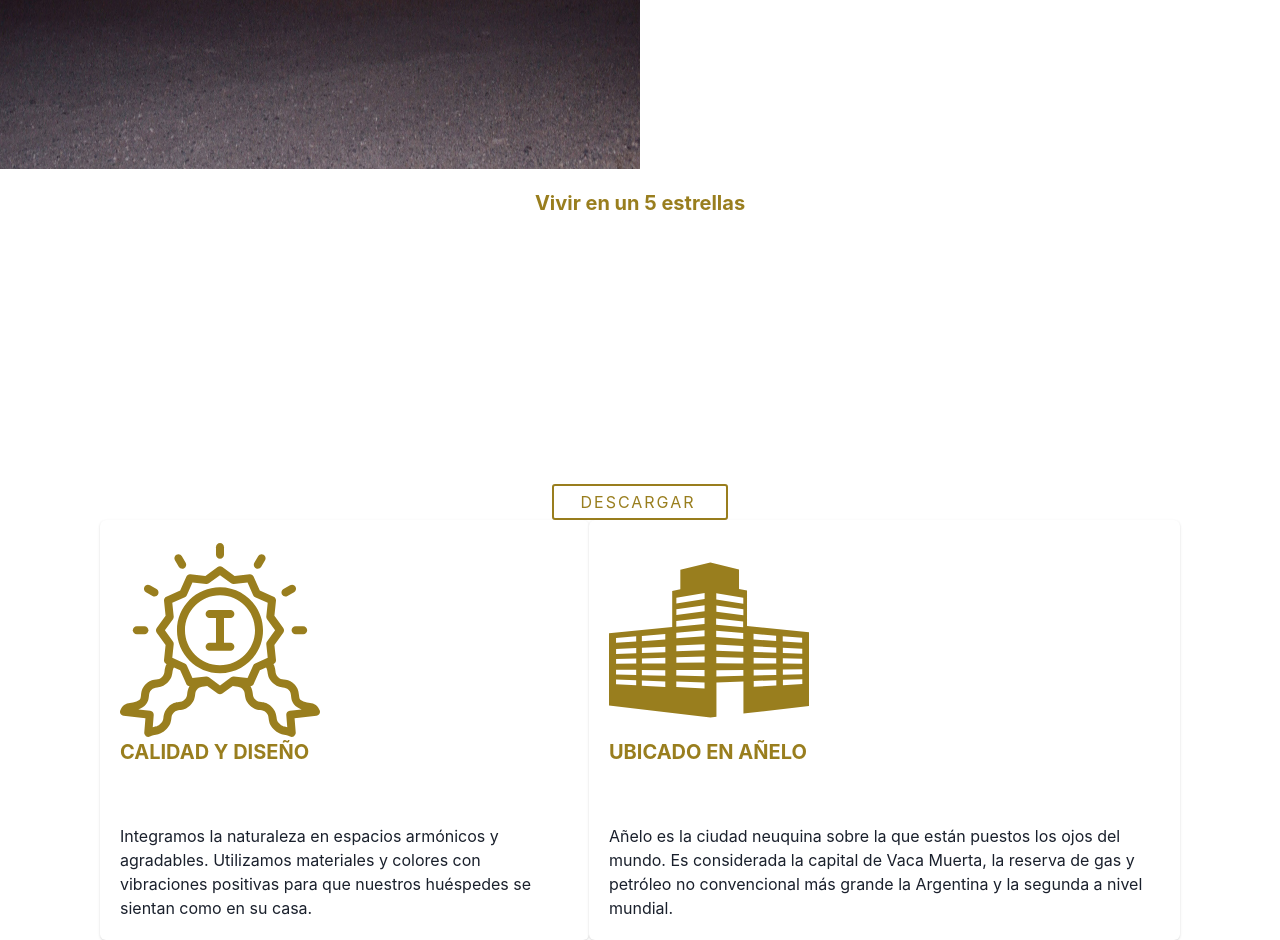
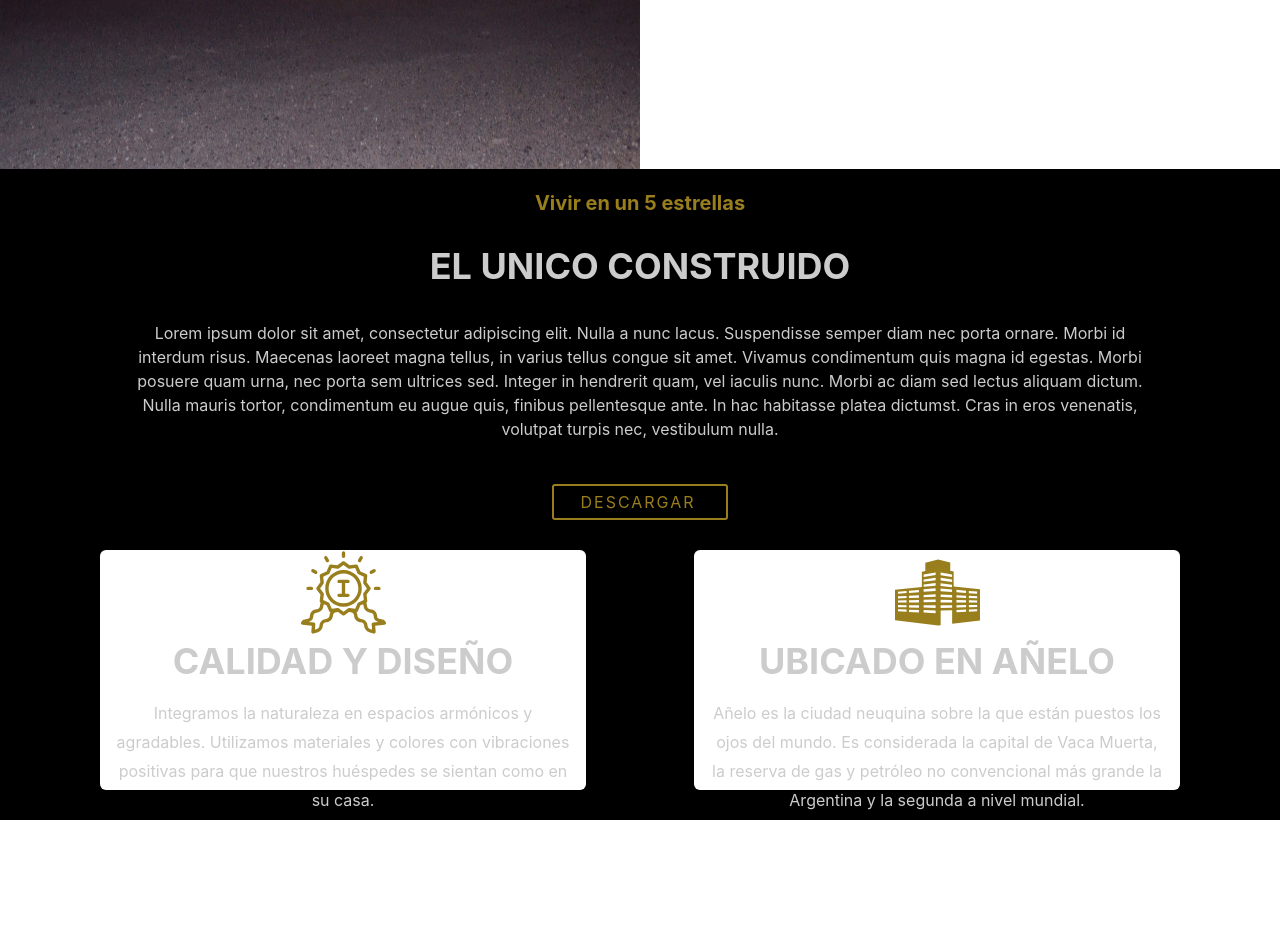
Before and after one commit to Cocahuana/eco-hotel, a React (Create React App) app: page / in a window 1280 px wide. Shown: the part 1351-2291 px from the top of the page. After the commit the page ends 2171 px from the top, so only its background shows below. Built offline with nearby package versions, Linux system fonts and the light colour scheme.

Commit message:
Feat: Custom Cards add 2 props: width and heigth

```diff
--- a/src/Pages/Home/components/ValueProposal/CustomCard.jsx
+++ b/src/Pages/Home/components/ValueProposal/CustomCard.jsx
@@ -1,23 +1,63 @@
-import { Card, CardHeader, CardBody, Text, Image } from "@chakra-ui/react";
-import GoldHeading from "../../../../components/Heading/GoldHeading";
+import {
+	Card,
+	CardHeader,
+	CardBody,
+	Text,
+	Image,
+	Heading,
+	Flex,
+	Container,
+} from "@chakra-ui/react";
 function CustomCard(props) {
-	const { icon, title, description } = props;
+	const { icon, title, description, textColor, width, heigth } = props;
 	return (
 		<>
-			<Card>
+			{/* We use ?? to say that when textColor is null, then use black as text color, otherwise, receive the textColor value by props */}
+			<Card
+				color={textColor ?? "black"}
+				w={width ?? "full"}
+				h={heigth ?? "100%"}
+			>
+				<Flex
+					flexDirection={"column"}
+					align='center'
+					justifyContent='center'
+				>
+					<Image
+						src={icon ?? console.log("Not Image")}
+						alt={title + "icon"}
+						h='85px'
+						w='85px'
+					/>
+					<Heading as='h4' mt='5px'>
+						{title ?? "Not title Assigned"}
+					</Heading>
+					<Container
+						textAlign='center'
+						lineHeight={"1.8em"}
+						overflowWrap='break-word'
+						mx='1em'
+						mt='1rem'
+					>
+						{description ?? "Not Description Assigned"}
+					</Container>
+				</Flex>
+			</Card>
+
+			{/* <Card color={textColor ?? "black"}>
 				<CardHeader>
 					<Image
-						src={icon}
+						src={icon ?? console.log("Not Image")}
 						alt={title + "icon"}
-						h='200px'
-						w='200px'
+						h='85px'
+						w='85px'
 					/>
-					<GoldHeading title={title} />
+					<Heading as='h4'>{title ?? "Not title Assigned"}</Heading>
 				</CardHeader>
 				<CardBody>
-					<Text>{description}</Text>
+					<Text>{description ?? "Not Description Assigned"}</Text>
 				</CardBody>
-			</Card>
+			</Card> */}
 		</>
 	);
 }
--- a/src/Pages/Home/components/ValueProposal/ValueProposal.jsx
+++ b/src/Pages/Home/components/ValueProposal/ValueProposal.jsx
@@ -24,7 +24,7 @@ function ValueProposal() {
 	};
 	return (
 		<>
-			<Box bg='white'>
+			<Box bg='black'>
 				<Flex alignItems='center' justifyContent='center'>
 					<Flex
 						flexDirection='column'
@@ -41,23 +41,34 @@ function ValueProposal() {
 							justifyContent='center'
 						>
 							<GoldHeading title={proposal.title} />
-							<Heading as='h2' color='white' p='1%'>
+							<Heading as='h2' color='#cccccc' p='1%'>
 								{proposal.subTitle}
 							</Heading>
-							<Text p='2%' color='white' textAlign='center'>
+							<Text p='2%' color='#cccccc' textAlign='center'>
 								{proposal.description}
 							</Text>
 						</Box>
 						{/*  */}
 						<CTAGold text='DESCARGAR' />
 						{/*  */}
-						<Flex>
+						<Flex
+							w='67.5rem'
+							py='30px'
+							align='center'
+							justifyContent='space-between'
+						>
 							<CustomCard
+								width={"45%"}
+								heigth={"30vh"}
+								textColor={"#cccccc"}
 								icon={cardQuality.icon}
 								title={cardQuality.title}
 								description={cardQuality.description}
 							/>
 							<CustomCard
+								width={"45%"}
+								heigth={"30vh"}
+								textColor={"#cccccc"}
 								icon={cardBuilding.icon}
 								title={cardBuilding.title}
 								description={cardBuilding.description}
--- a/src/index.css
+++ b/src/index.css
@@ -17,7 +17,7 @@ code {
   --black: #000;
   --gold-lighter: #bb9f3f;
   --gold: #997E1E;
-  --gray: #cdcdcd;
+  --gray: #cccccc;
   --white: #ffffff;
   /* Background */
   --bg-base: var(--black);
```
